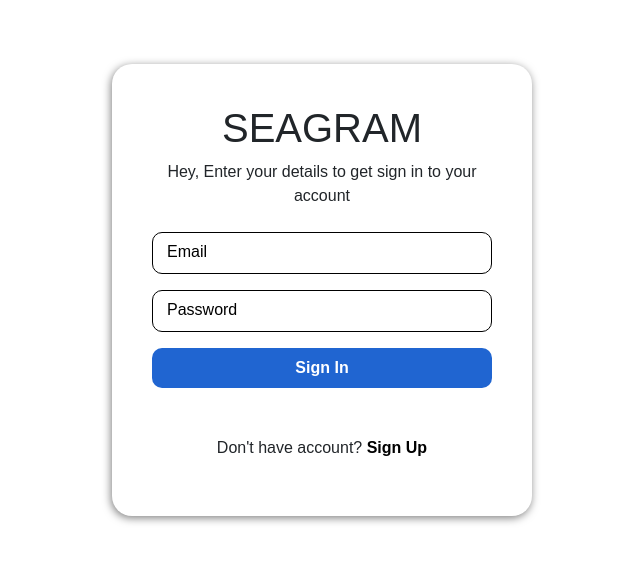
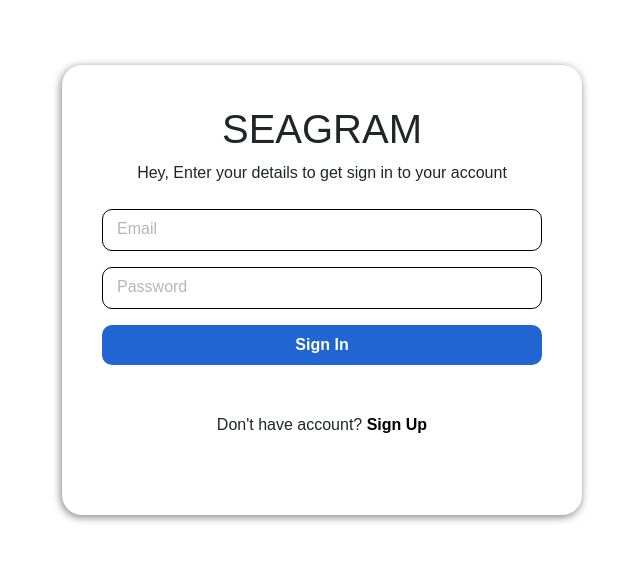
Before and after one commit to Rhtymn/seagram-app, a React (Create React App) app: page / in a window 1280 px wide. Shown: the part 110-672 px from the top of the page, without its empty margins (318-958 px from the left). Built offline with nearby package versions, Linux system fonts and the light colour scheme.

Commit message:
Modify login form & register form styling

```diff
--- a/src/UI/FormContainer/FormContainer.js
+++ b/src/UI/FormContainer/FormContainer.js
@@ -23,12 +23,6 @@ const FormContainer = (props) => {
   }
   return (
     <div className={styles.form_container}>
-      {/* <div
-        className={`${styles.notification} alert alert-danger ${isVisibleNotification} text-center`}
-        role="alert"
-      >
-        {props.notification.message}
-      </div> */}
       {Notification}
       {props.children}
     </div>
--- a/src/UI/FormContainer/FormContainer.module.css
+++ b/src/UI/FormContainer/FormContainer.module.css
@@ -55,7 +55,7 @@
   }
   .form_container {
     min-width: 350px;
-    max-width: 420px;
+    max-width: 520px;
     border-radius: 20px;
     min-height: 450px;
   }
--- a/src/components/Input/Input.module.css
+++ b/src/components/Input/Input.module.css
@@ -6,7 +6,7 @@
 .label {
   font-size: 1rem;
   position: absolute;
-    color: black;
+  color: rgb(184, 181, 181);
   left: 15px;
   top: 8px;
   transition: all 100ms;
```
Lines whose indentation alone changed are shown as unchanged.
